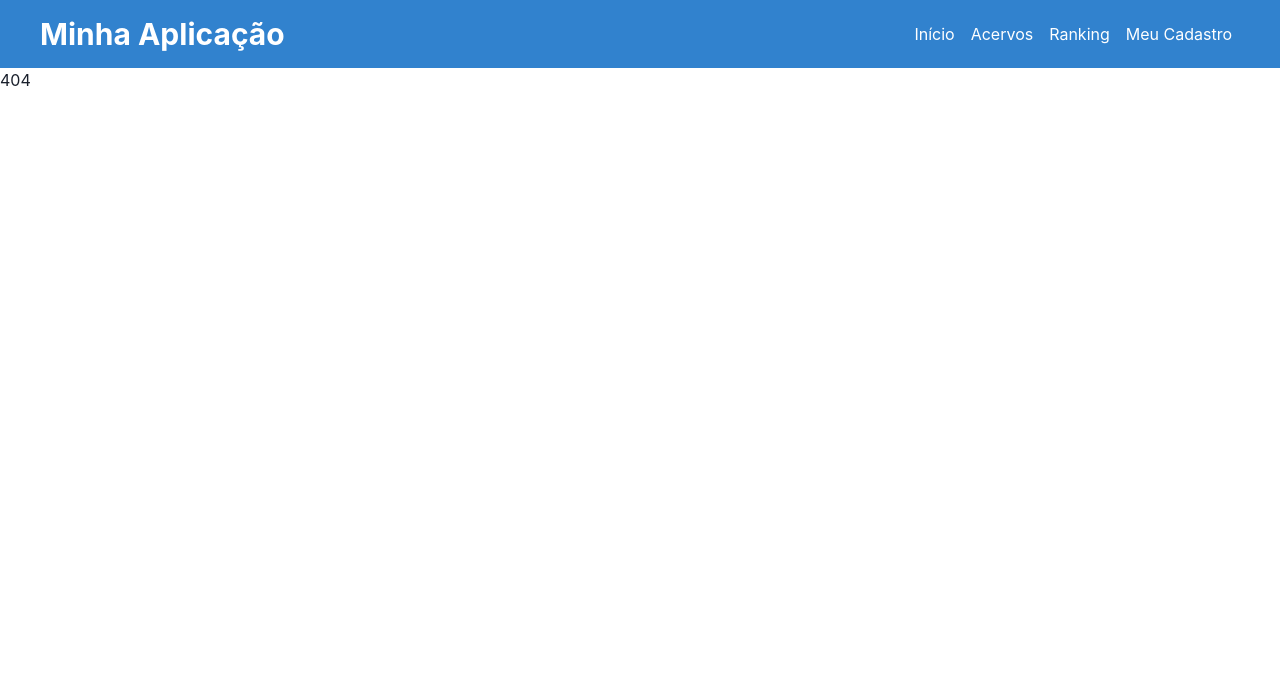
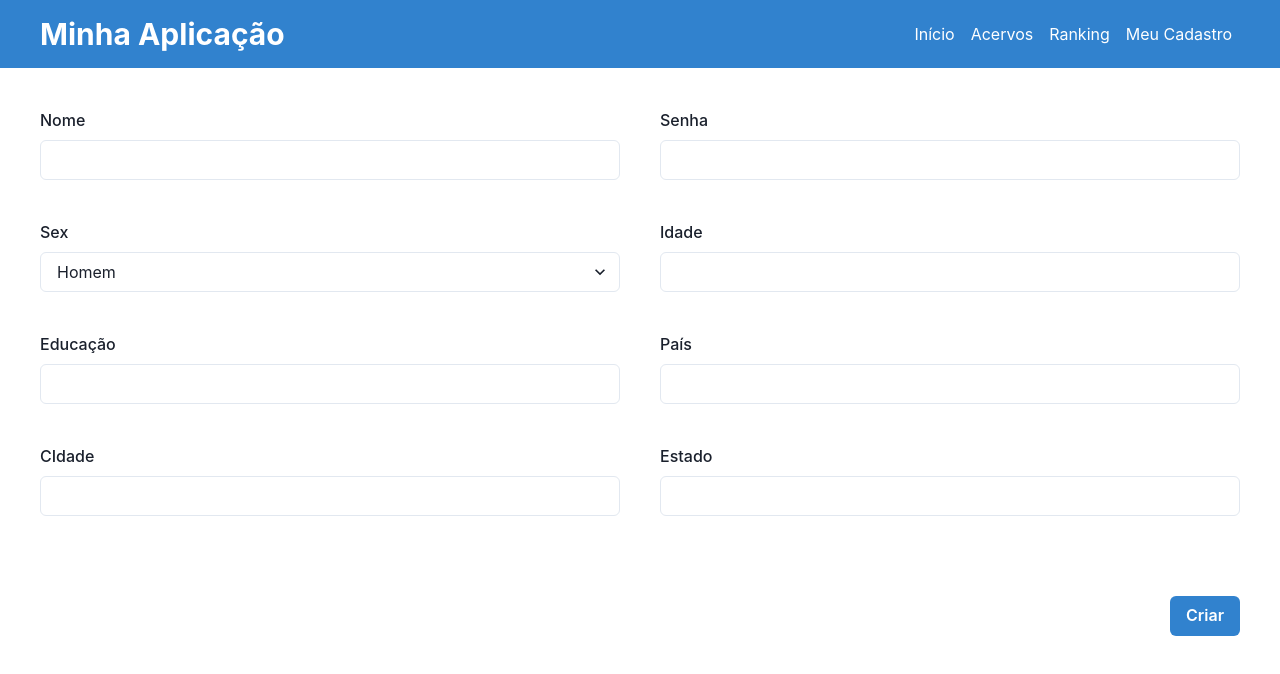
Before and after one commit to matheusblm/hackathon-an, a React (Vite) app in the folder frontend/: page /meu-cadastro in a window 1280 px wide. Before the commit this address had no page. Shown: the top 674 px of the page. Built offline with nearby package versions, Linux system fonts and the light colour scheme.

Commit message:
add new pages

```diff
--- a/frontend/src/Pages/Archive/index.tsx
+++ b/frontend/src/Pages/Archive/index.tsx
@@ -1,4 +1,13 @@
-import { Box, Image, Text, Progress, VStack } from "@chakra-ui/react";
+import {
+  Box,
+  Image,
+  Text,
+  Progress,
+  VStack,
+  Button,
+  Flex,
+} from "@chakra-ui/react";
+import { useNavigate } from "react-router-dom";
 
 function ArchivesPage() {
   const archives = [
@@ -21,6 +30,8 @@ function ArchivesPage() {
       reviews: 1,
     },
   ];
+
+  const navigate = useNavigate();
 
   return (
     <Box p={5}>
@@ -47,6 +58,15 @@ function ArchivesPage() {
               size="md"
               value={(archive.reviews / 5) * 100}
             />
+            <Flex justifyContent="end">
+              <Button
+                colorScheme="blue"
+                onClick={() => navigate(`/acervos/${archive.id}`)}
+                mt={5}
+              >
+                Ver Detalhes
+              </Button>
+            </Flex>
           </Box>
         ))}
       </VStack>
--- /dev/null
+++ b/frontend/src/Pages/ArchiveDetails/index.tsx
@@ -0,0 +1,48 @@
+import { Box, Grid, Image, Text, Button } from "@chakra-ui/react";
+import { useParams, useNavigate } from "react-router-dom";
+
+function ArchiveDetailsPage() {
+  const { archiveId } = useParams();
+
+  const navigate = useNavigate();
+  const items = [
+    { id: 1, title: "Documento 1", imageUrl: "/path-to-small-image-1.jpg" },
+    { id: 2, title: "Documento 2", imageUrl: "/path-to-small-image-2.jpg" },
+  ];
+
+  return (
+    <Box p={5}>
+      <Text fontSize="2xl" mb={4}>
+        Detalhes do Acervo
+      </Text>
+      <Grid templateColumns="repeat(3, 1fr)" gap={6}>
+        {items.map((item) => (
+          <Box
+            key={item.id}
+            p={4}
+            shadow="md"
+            borderWidth="1px"
+            borderRadius="lg"
+          >
+            <Image
+              src={item.imageUrl}
+              alt={item.title}
+              boxSize="200px"
+              objectFit="cover"
+            />
+            <Text mt={2}>{item.title}</Text>
+            <Button
+              colorScheme="blue"
+              mt={3}
+              onClick={() => navigate(`/acervos/${archiveId}/${item.id}`)}
+            >
+              Ver Arquivo
+            </Button>
+          </Box>
+        ))}
+      </Grid>
+    </Box>
+  );
+}
+
+export default ArchiveDetailsPage;
--- /dev/null
+++ b/frontend/src/Pages/ArchiveItemPage/index.tsx
@@ -0,0 +1,39 @@
+import {
+  Box,
+  Image,
+  Flex,
+  Select,
+  FormControl,
+  FormLabel,
+} from "@chakra-ui/react";
+
+function ArchiveItemPage() {
+  return (
+    <Flex p={5} align="center">
+      <Box flex="1" mr={5}>
+        <Image
+          src="/path-to-large-image.jpg"
+          alt="Documento Grande"
+          boxSize="500px"
+          objectFit="contain"
+        />
+      </Box>
+      <Box flex="1">
+        <FormControl>
+          {[...Array(8)].map((_, index) => (
+            <Box key={index} mb={4}>
+              <FormLabel>{`Opção ${index + 1}`}</FormLabel>
+              <Select placeholder={`Selecione a opção ${index + 1}`}>
+                <option>Opção A</option>
+                <option>Opção B</option>
+                <option>Opção C</option>
+              </Select>
+            </Box>
+          ))}
+        </FormControl>
+      </Box>
+    </Flex>
+  );
+}
+
+export default ArchiveItemPage;
--- /dev/null
+++ b/frontend/src/Pages/MyRegister/index.tsx
@@ -0,0 +1,183 @@
+import React, { useState, useEffect } from "react";
+import {
+  FormControl,
+  FormLabel,
+  Input,
+  Button,
+  useToast,
+  Select,
+  NumberInput,
+  NumberInputField,
+  SimpleGrid,
+  Box,
+  Flex,
+} from "@chakra-ui/react";
+import { api } from "../../service/api";
+
+function MyRegister() {
+  const [user, setUser] = useState({
+    id: null,
+    name: "",
+    password: "",
+    sex: "",
+    age: "",
+    education: "",
+    country: "",
+    city: "",
+    state: "",
+  });
+  const [isExistingUser, setIsExistingUser] = useState(false);
+  const toast = useToast();
+
+  useEffect(() => {
+    const userId = localStorage.getItem("userId");
+    if (userId) {
+      fetch(`${api}/users/${userId}`)
+        .then((response) => response.json())
+        .then((data) => {
+          setUser(data);
+          setIsExistingUser(true);
+        })
+        .catch((error) => console.error("Error fetching user", error));
+    }
+  }, []);
+
+  // eslint-disable-next-line @typescript-eslint/no-explicit-any
+  const handleChange = (e: { target: { name: any; value: any } }) => {
+    const { name, value } = e.target;
+    setUser((prev) => ({ ...prev, [name]: value }));
+  };
+
+  const handleNumberChange = (
+    valueString: string | React.ChangeEvent<HTMLInputElement>,
+    name: string
+  ) => {
+    setUser((prev) => ({ ...prev, [name]: parseInt(valueString.toString()) }));
+  };
+
+  const handleSubmit = (e: { preventDefault: () => void }) => {
+    e.preventDefault();
+    const method = isExistingUser ? "PUT" : "POST";
+    fetch(`${api}/users${isExistingUser ? `/${user.id}` : ""}`, {
+      method: method,
+      headers: {
+        "Content-Type": "application/json",
+      },
+      body: JSON.stringify(user),
+    })
+      .then((response) => response.json())
+      .then((data) => {
+        if (!isExistingUser) {
+          localStorage.setItem("userId", data.id);
+        }
+        toast({
+          title: "Success",
+          description: "User data has been saved.",
+          status: "success",
+          duration: 9000,
+          isClosable: true,
+        });
+      })
+      .catch((error) => {
+        console.error("Error:", error);
+        toast({
+          title: "Error",
+          description: "There was an error processing your request.",
+          status: "error",
+          duration: 9000,
+          isClosable: true,
+        });
+      });
+  };
+
+  return (
+    <FormControl as="form" onSubmit={handleSubmit}>
+      <SimpleGrid columns={2} spacing={10} p={10}>
+        <Box>
+          <FormLabel htmlFor="name">Nome</FormLabel>
+          <Input
+            id="name"
+            name="name"
+            value={user.name}
+            onChange={handleChange}
+          />
+        </Box>
+        <Box>
+          <FormLabel htmlFor="password">Senha</FormLabel>
+          <Input
+            id="password"
+            name="password"
+            type="password"
+            value={user.password}
+            onChange={handleChange}
+          />
+        </Box>
+        <Box>
+          <FormLabel htmlFor="sex">Sex</FormLabel>
+          <Select id="sex" name="sex" value={user.sex} onChange={handleChange}>
+            <option value="Male">Homem</option>
+            <option value="Female">Mulher</option>
+            <option value="Other">Outros</option>
+          </Select>
+        </Box>
+        <Box>
+          <FormLabel htmlFor="age">Idade</FormLabel>
+          <NumberInput min={0}>
+            <NumberInputField
+              id="age"
+              name="age"
+              value={user.age}
+              onChange={(valueString) => handleNumberChange(valueString, "age")}
+            />
+          </NumberInput>
+        </Box>
+
+        <Box>
+          <FormLabel htmlFor="education">Educação</FormLabel>
+          <Input
+            id="education"
+            name="education"
+            value={user.education}
+            onChange={handleChange}
+          />
+        </Box>
+
+        <Box>
+          <FormLabel htmlFor="country">País</FormLabel>
+          <Input
+            id="country"
+            name="country"
+            value={user.country}
+            onChange={handleChange}
+          />
+        </Box>
+
+        <Box>
+          <FormLabel htmlFor="city">CIdade</FormLabel>
+          <Input
+            id="city"
+            name="city"
+            value={user.city}
+            onChange={handleChange}
+          />
+        </Box>
+        <Box>
+          <FormLabel htmlFor="state">Estado</FormLabel>
+          <Input
+            id="state"
+            name="state"
+            value={user.state}
+            onChange={handleChange}
+          />
+        </Box>
+      </SimpleGrid>
+      <Flex justifyContent="end">
+        <Button mt={4} colorScheme="blue" type="submit" m={10}>
+          {isExistingUser ? "Atualizar" : "Criar"}
+        </Button>
+      </Flex>
+    </FormControl>
+  );
+}
+
+export default MyRegister;
--- a/frontend/src/main.tsx
+++ b/frontend/src/main.tsx
@@ -10,6 +10,9 @@ import LoginForm from "./components/LoginForm";
 import Root from "./routes/root";
 import RankingPage from "./Pages/Ranking";
 import ArchivesPage from "./Pages/Archive";
+import ArchiveDetailsPage from "./Pages/ArchiveDetails";
+import ArchiveItemPage from "./Pages/ArchiveItemPage";
+import MyRegister from "./Pages/MyRegister";
 
 createRoot(document.getElementById("root")!).render(
   <React.StrictMode>
@@ -22,6 +25,15 @@ createRoot(document.getElementById("root")!).render(
             <Route path="/" element={<HomePage />} />
             <Route path="/ranking" element={<RankingPage />} />
             <Route path="/acervos" element={<ArchivesPage />} />
+            <Route
+              path="/acervos/:archiveId"
+              element={<ArchiveDetailsPage />}
+            />
+            <Route
+              path="/acervos/:archiveId/:fileId"
+              element={<ArchiveItemPage />}
+            />
+            <Route path="/meu-cadastro" element={<MyRegister />} />
             <Route path="*" element={<div>404</div>} />
           </Routes>
         </Root>
```
